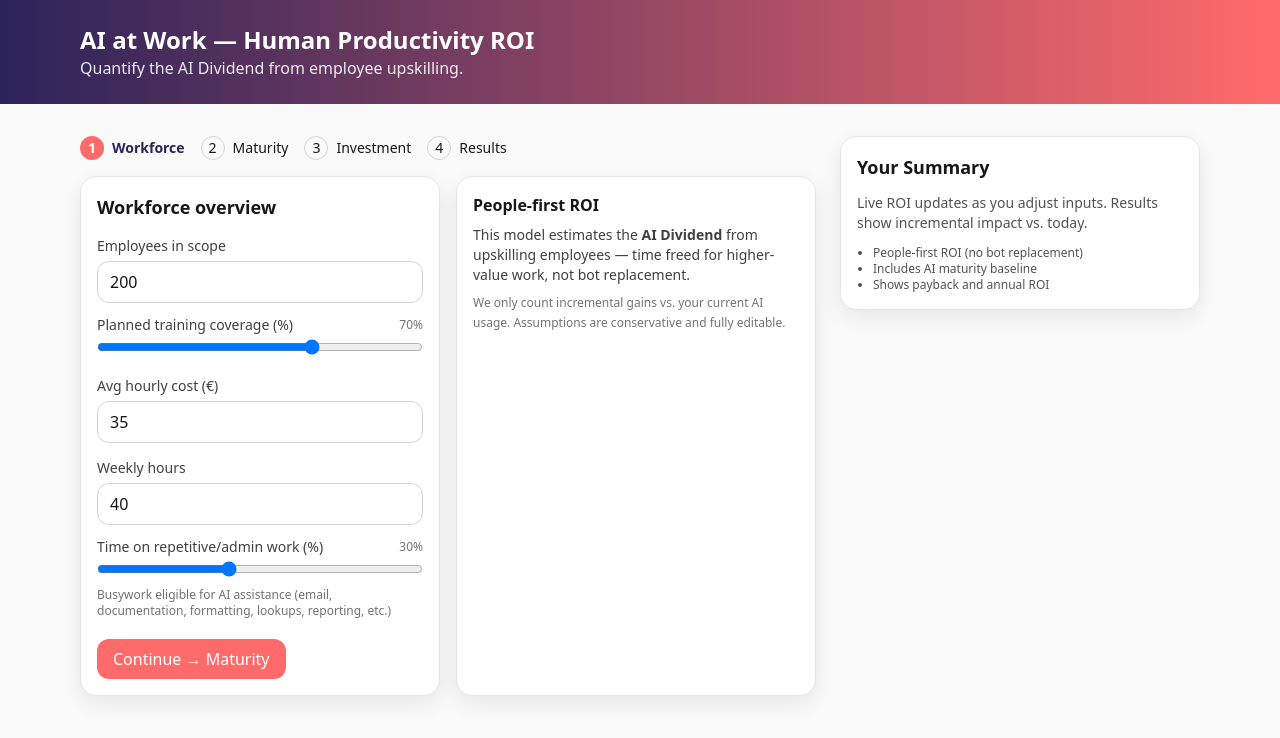
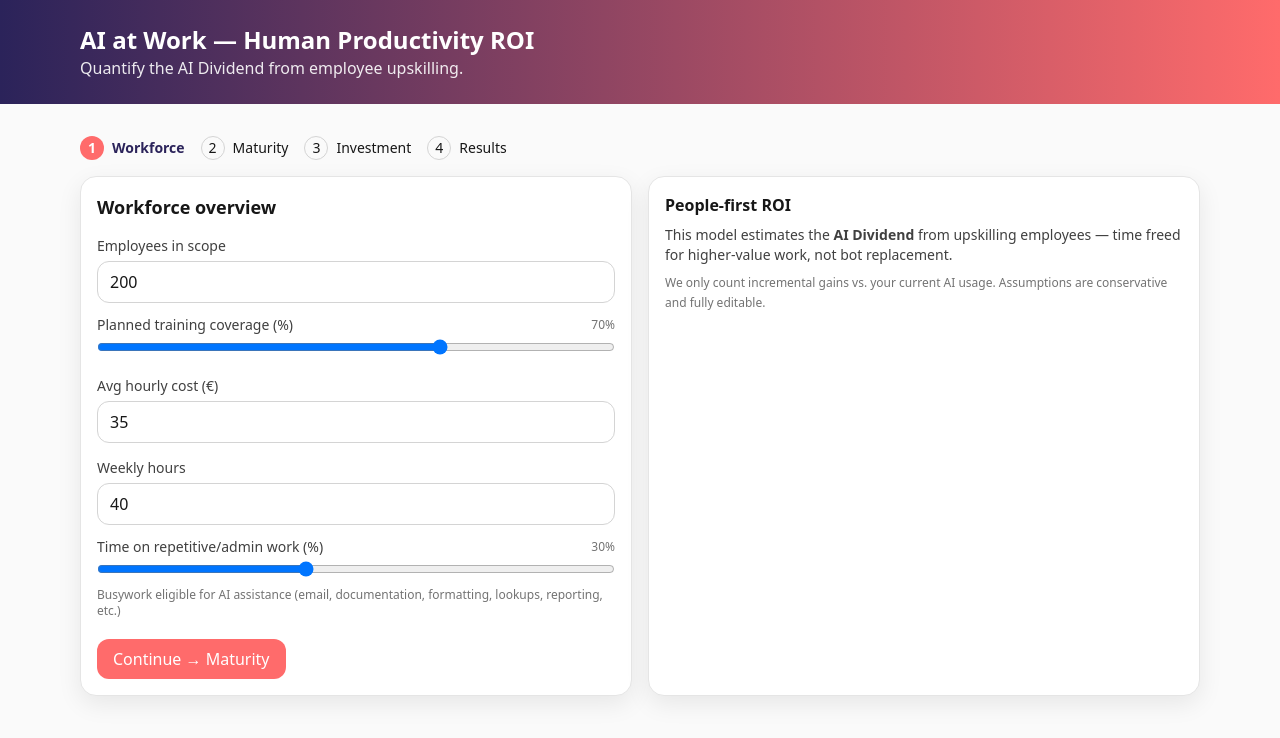
Before and after one commit to powerstephen/brainster-human-ai-roi, a Next.js app: page / in a window 1280 px wide. Shown: the top 738 px of the page. Built offline with nearby package versions, Linux system fonts and the light colour scheme.

Commit message:
Update page.tsx

```diff
--- a/app/page.tsx
+++ b/app/page.tsx
@@ -2,20 +2,6 @@
 import { RoiCalculator } from '../components/RoiCalculator';
 
 export default function Page() {
-  return (
-    <div className="grid grid-cols-1 lg:grid-cols-[1fr_360px] gap-6">
-      <RoiCalculator />
-      <aside className="card p-4 space-y-3 h-fit sticky top-6">
-        <h3 className="text-lg font-semibold">Your Summary</h3>
-        <p className="text-sm text-neutral-600">
-          Live ROI updates as you adjust inputs. Results show incremental impact vs. today.
-        </p>
-        <ul className="text-xs text-neutral-600 list-disc pl-4">
-          <li>People-first ROI (no bot replacement)</li>
-          <li>Includes AI maturity baseline</li>
-          <li>Shows payback and annual ROI</li>
-        </ul>
-      </aside>
-    </div>
-  );
+  // The calculator now renders its own right-rail; keep this simple.
+  return <RoiCalculator />;
 }
```
